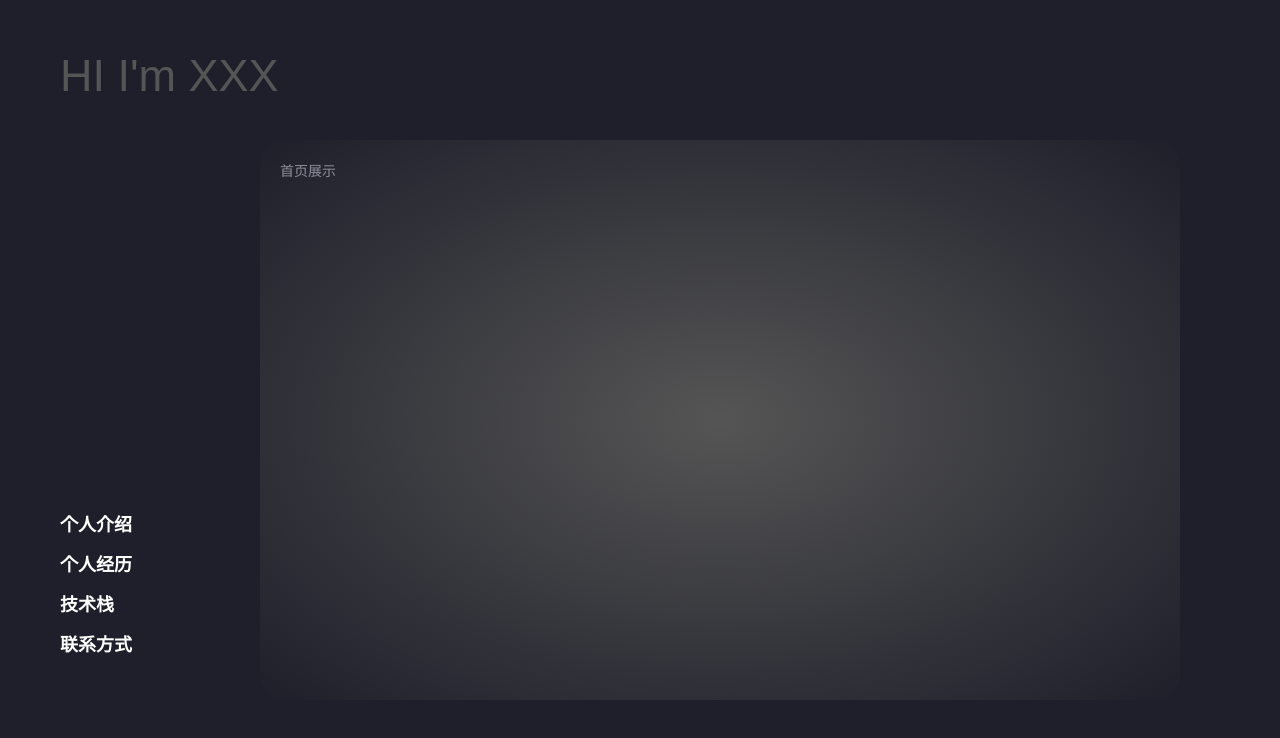
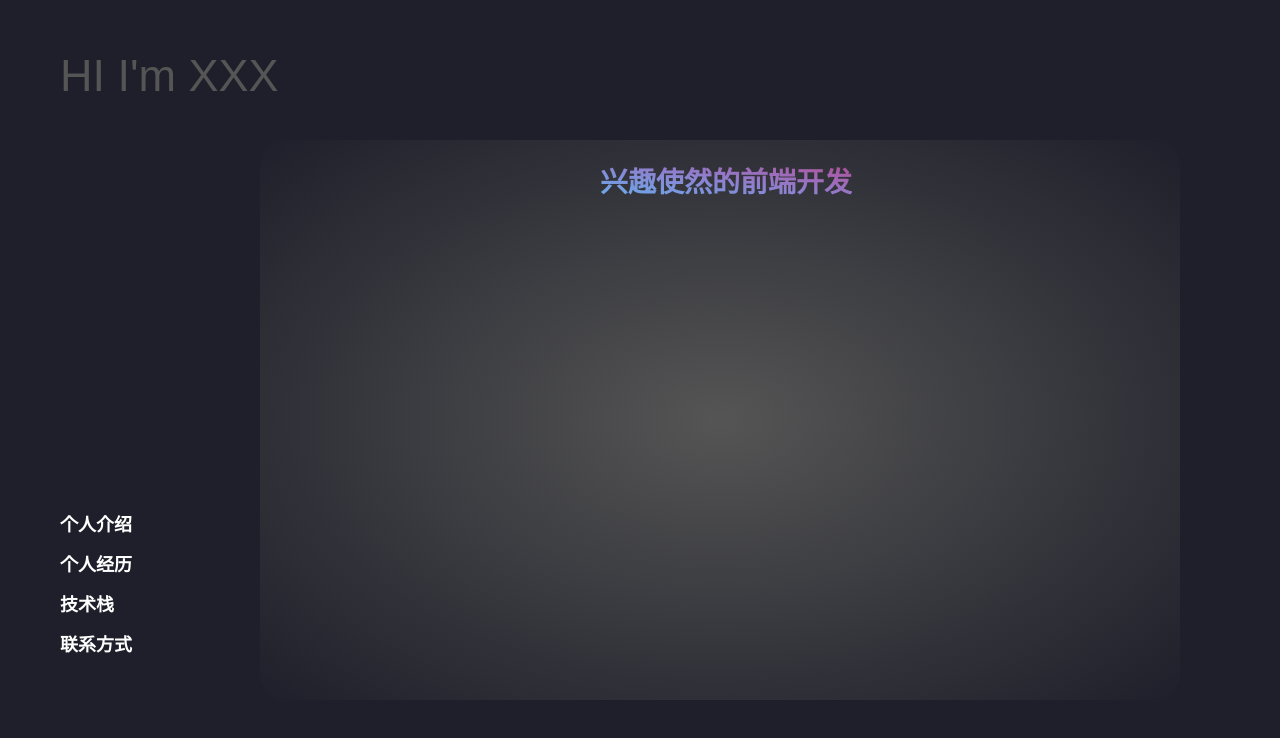
Before and after one commit to zhangjiadi225/resume, a Vue app: page /#/ in a window 1280 px wide. Shown: the top 738 px of the page. Built offline with nearby package versions, Linux system fonts and the light colour scheme.

Commit message:
过渡动画已添加

```diff
--- a/src/App.vue
+++ b/src/App.vue
@@ -1,11 +1,10 @@
-<script setup>
-</script>
+<script setup></script>
 
 <template>
   <div class="main">
     <div class="my">
       <router-link to="/">HI I'm XXX</router-link>
-      </div>
+    </div>
     <div class="menu">
       <router-link class="item" to="/self">个人介绍</router-link>
       <router-link class="item" to="/experience">个人经历</router-link>
@@ -13,7 +12,11 @@
       <router-link class="item" to="/contact">联系方式</router-link>
     </div>
     <div class="show">
-       <router-view></router-view>
+      <router-view v-slot="{ Component  }">
+        <transition name="MainFade" mode="out-in">
+          <component :is="Component "></component>
+        </transition>
+      </router-view>
     </div>
   </div>
 </template>
@@ -60,7 +63,17 @@
     border-radius: 25px;
     padding-left: 20px;
     padding-top: 20px;
-    background-image: radial-gradient(#555555,#1e1f2a);
+    background-image: radial-gradient(#555555, #1e1f2a);
   }
 }
+.MainFade-enter-from, .MainFade-leave-to {
+  opacity: 0;
+}
+.MainFade-enter-to, .MainFade-leave-from {
+  opacity: 1;
+}
+.MainFade-enter-active,
+.MainFade-leave-active {
+  transition: opacity .5s;
+}
 </style>
--- a/src/components/Contact.vue
+++ b/src/components/Contact.vue
@@ -1,11 +1,13 @@
-<script setup>
-
-</script>
+<script setup></script>
 
 <template>
-  <h1>联系方式</h1>
+  <div>
+    <h1>联系方式</h1>
+    <h1>联系方式</h1>
+    <h1>联系方式</h1>
+    <h1>联系方式</h1>
+    <h1>联系方式</h1>
+  </div>
 </template>
 
-<style>
-
-</style>
+<style></style>
--- a/src/components/Experience.vue
+++ b/src/components/Experience.vue
@@ -1,11 +1,14 @@
-<script setup>
-
-</script>
+<script setup></script>
 
 <template>
-  <h1>个人经历</h1>
+  <div>
+    <h1>个人经历</h1>
+    <h1>个人经历</h1>
+    <h1>个人经历</h1>
+    <h1>个人经历</h1>
+    <h1>个人经历</h1>
+    <h1>个人经历</h1>
+  </div>
 </template>
 
-<style>
-
-</style>
+<style></style>
--- a/src/components/Self-introduction.vue
+++ b/src/components/Self-introduction.vue
@@ -1,11 +1,13 @@
-<script setup>
-
-</script>
+<script setup></script>
 
 <template>
-  <h1>个人介绍</h1>
+  <div>
+    <h1>个人介绍</h1>
+    <h1>个人介绍</h1>
+    <h1>个人介绍</h1>
+    <h1>个人介绍</h1>
+    <h1>个人介绍</h1>
+  </div>
 </template>
 
-<style>
-
-</style>
+<style></style>
--- a/src/components/Technology-stack.vue
+++ b/src/components/Technology-stack.vue
@@ -1,11 +1,12 @@
-<script setup>
-
-</script>
+<script setup></script>
 
 <template>
-  <h1>技术栈</h1>
+  <div>
+    <h1>技术栈</h1>
+    <h1>技术栈</h1>
+    <h1>技术栈</h1>
+    <h1>技术栈</h1>
+  </div>
 </template>
 
-<style>
-
-</style>
+<style></style>
--- a/src/components/index.vue
+++ b/src/components/index.vue
@@ -1,9 +1,19 @@
 <script setup></script>
 
 <template>
-  <div>首页展示</div>
+  <div>
+    <div class="title">兴趣使然的前端开发</div>
+  </div>
 </template>
 
 <style lang="scss">
-
+.title{
+  position: absolute;
+  font-size: 28px;
+  font-weight: 700;
+  left: 340px;
+  background: linear-gradient(to right top, #69aeea, #7998e0, #8f7fce, #a364b1, #af468c);
+	  -webkit-background-clip: text;
+	  color: transparent;
+}
 </style>
```
